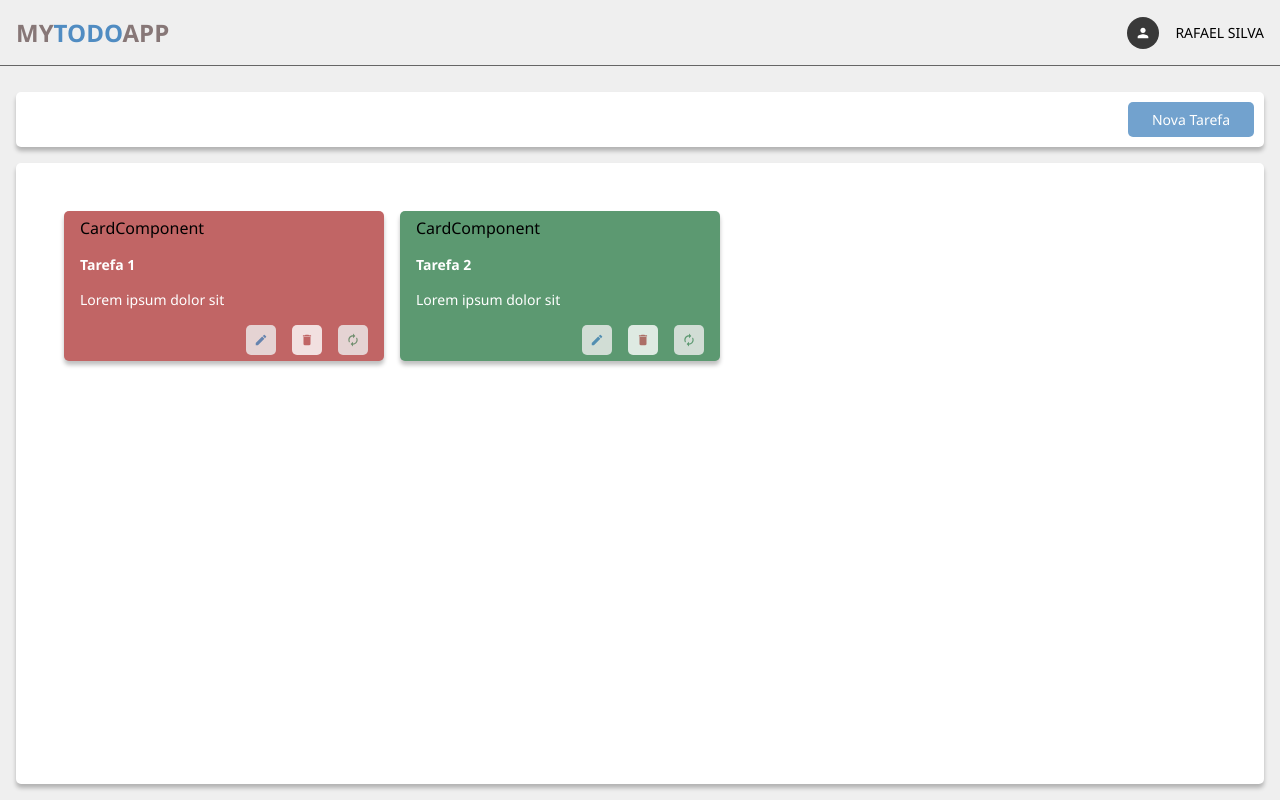
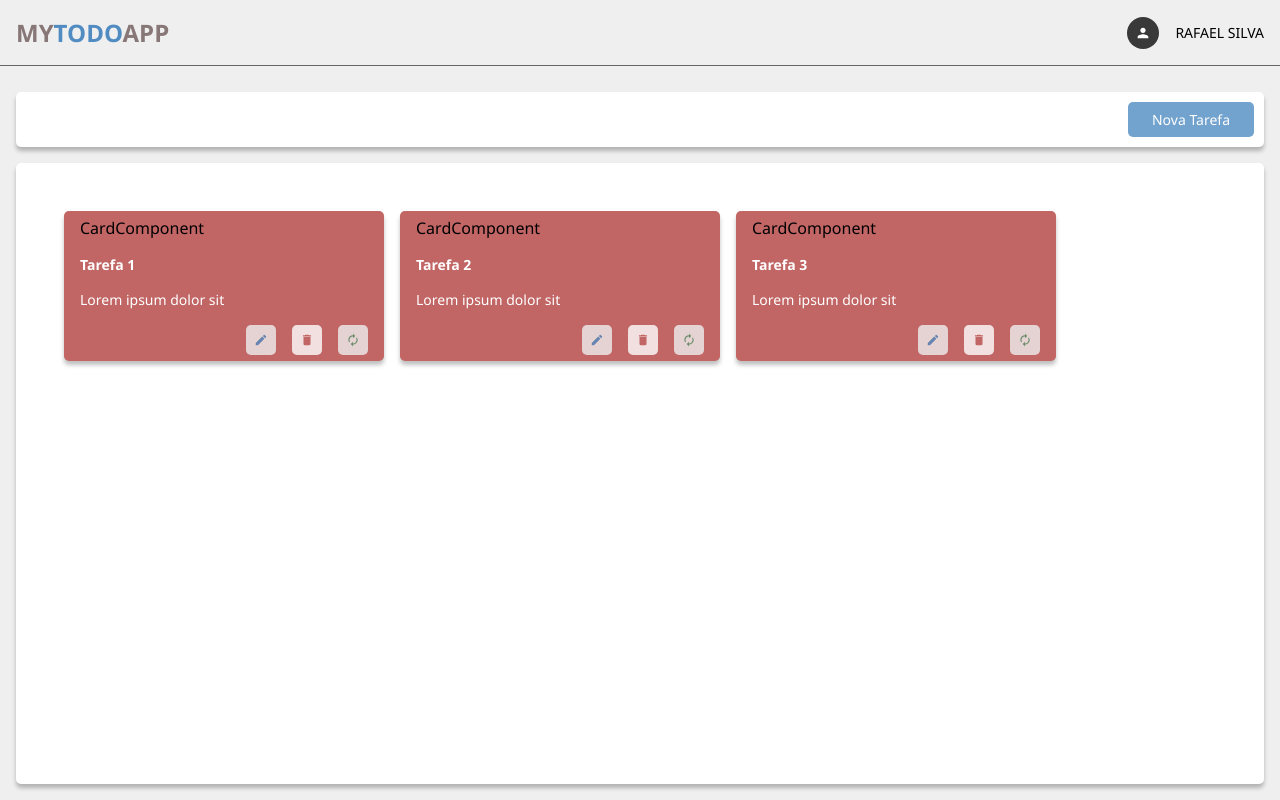
Before and after one commit to rsilvagit/my-todo-list, a React (Vite) app: page / in a window 1280 px wide. Built offline with nearby package versions, Linux system fonts and the light colour scheme; data requests are answered from the project's data file.

Commit message:
corrigindo service classe

```diff
--- a/server/db.json
+++ b/server/db.json
@@ -1,3 +1,22 @@
 {
-    "tasks":[]
+    "tasks":[
+        {
+            "title": "Tarefa 1",
+            "description": "Lorem ipsum dolor sit",
+            "status": false,
+            "id": 1
+          },
+          {
+            "title": "Tarefa 2",
+            "description": "Lorem ipsum dolor sit",
+            "status": false,
+            "id": 2
+          },
+          {
+            "title": "Tarefa 3",
+            "description": "Lorem ipsum dolor sit",
+            "status": false,
+            "id": 3
+          }
+    ]
 }
--- a/src/pages/home/HomePage.jsx
+++ b/src/pages/home/HomePage.jsx
@@ -1,13 +1,27 @@
+import { useEffect, useState } from 'react'
 import CardComponent from '../../components/card/CardComponent'
 import { MockUtils } from '../../utils/mock'
 import * as Styled from "./HomePage.Style"
+import { ApiService } from '../../services/ApiService'
 
 
 export const HomePage = () => {
+    const [tasks, setTasks] = useState([]);
+    const service = new ApiService('tasks')
+    const getTasks = async () => {
+            service.Get('tasks').then(response => {
+                setTasks(response);
+            })
+        }
+
+    useEffect(()=>{
+        getTasks();
+    },[]);
+
     return (
         <Styled.HomeContainer>
             <Styled.CardsContainer>
-                 {MockUtils.Todos.map(todo =>
+                 {tasks.map(todo =>
                     <CardComponent todo={todo} key={todo.id} />
                 )}
             </Styled.CardsContainer>
--- a/src/services/ApiService.jsx
+++ b/src/services/ApiService.jsx
@@ -1,43 +1,45 @@
-//Service como função
-
-const endpoit = 'http://localhost:3000/resource';
+const url = 'http://localhost:3000/resource';
 
 export class ApiService {
   url;
   headers = { "Content-type": "application/json" }
 
-    constructor() {
+  constructor(resource) {
     this.url = url.replace('resource', resource)
   }
 
   Get = async () => {
-        return await fetch(this.url);
+    const response = await fetch(this.url);
+    return response.json();
   }
 
   Show = async (id) => {
-        return await fetch(`${this.url}/${id}`);
+    const response = await fetch(`${this.url}/${id}`);
+    return response.json();
   }
 
+  Create = async (data) => {
+    const response = await fetch(this.url, {
+      method: 'POST',
+      body: JSON.stringify(data),
+      headers: this.headers,
+    })
+    return response.json();
+  }
 
-    Create = async (data) => {
-        return await fetch(this.url, {
-            method: 'POST',
-            body: data,
+  Update = async (id, data) => {
+    const response = await fetch(`${this.url}/${id}`, {
+      method: 'PATCH',
+      body: JSON.stringify(data),
       headers: this.headers,
+    })
+    return response.json();
+  }
 
-        })
-    }
-    Update = async (id, data) => {
-        return await fetch(`${this.url}/${id}`, {
-            method: 'POST',
-            body: data,
-            headers: this.headers,
-
-        })
-    }
   Delete = async (id) => {
-        return await fetch(`${this.url}/${id}`, {
+    const response = await fetch(`${this.url}/${id}`, {
       method: 'DELETE',
     });
+    return response.json();
   }
 }
```
Lines whose indentation alone changed are shown as unchanged.
